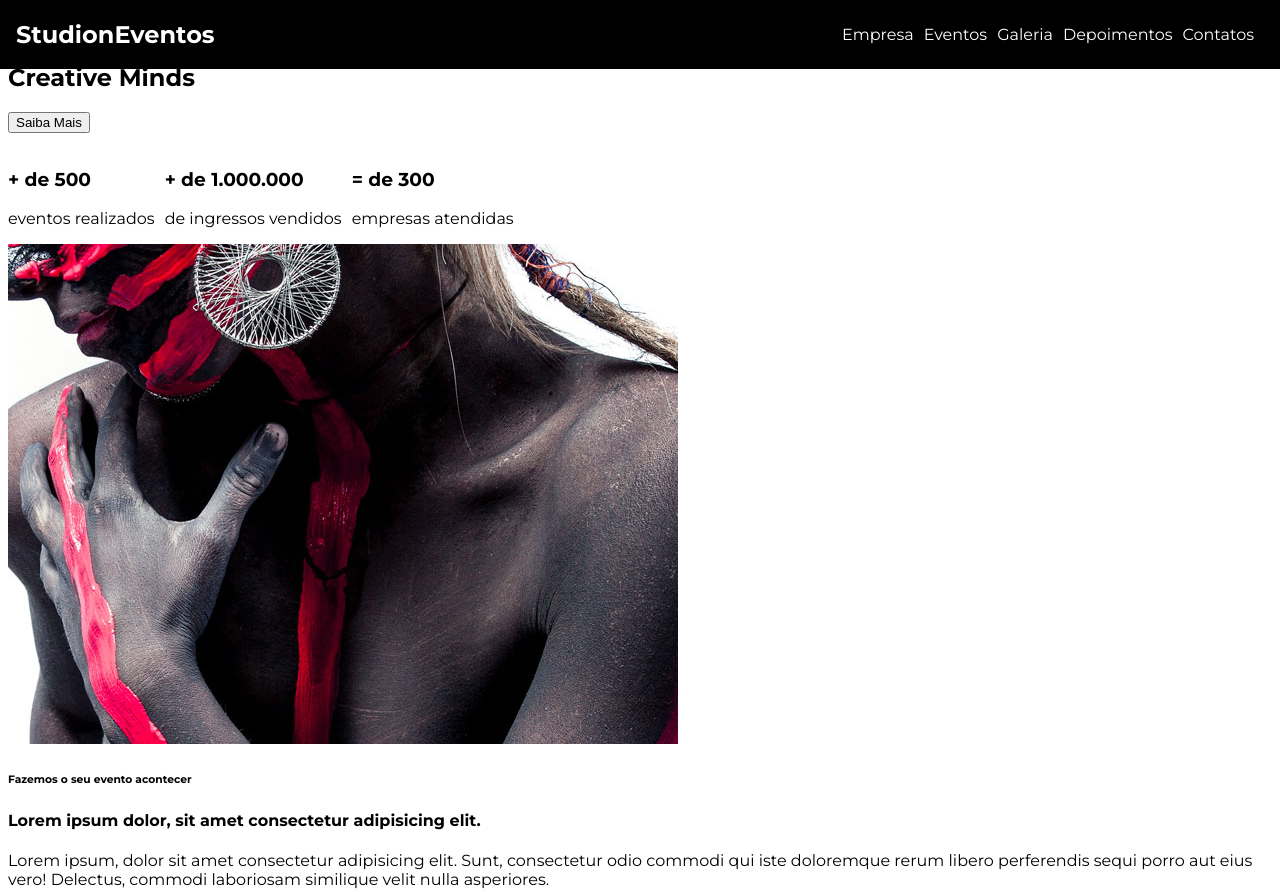
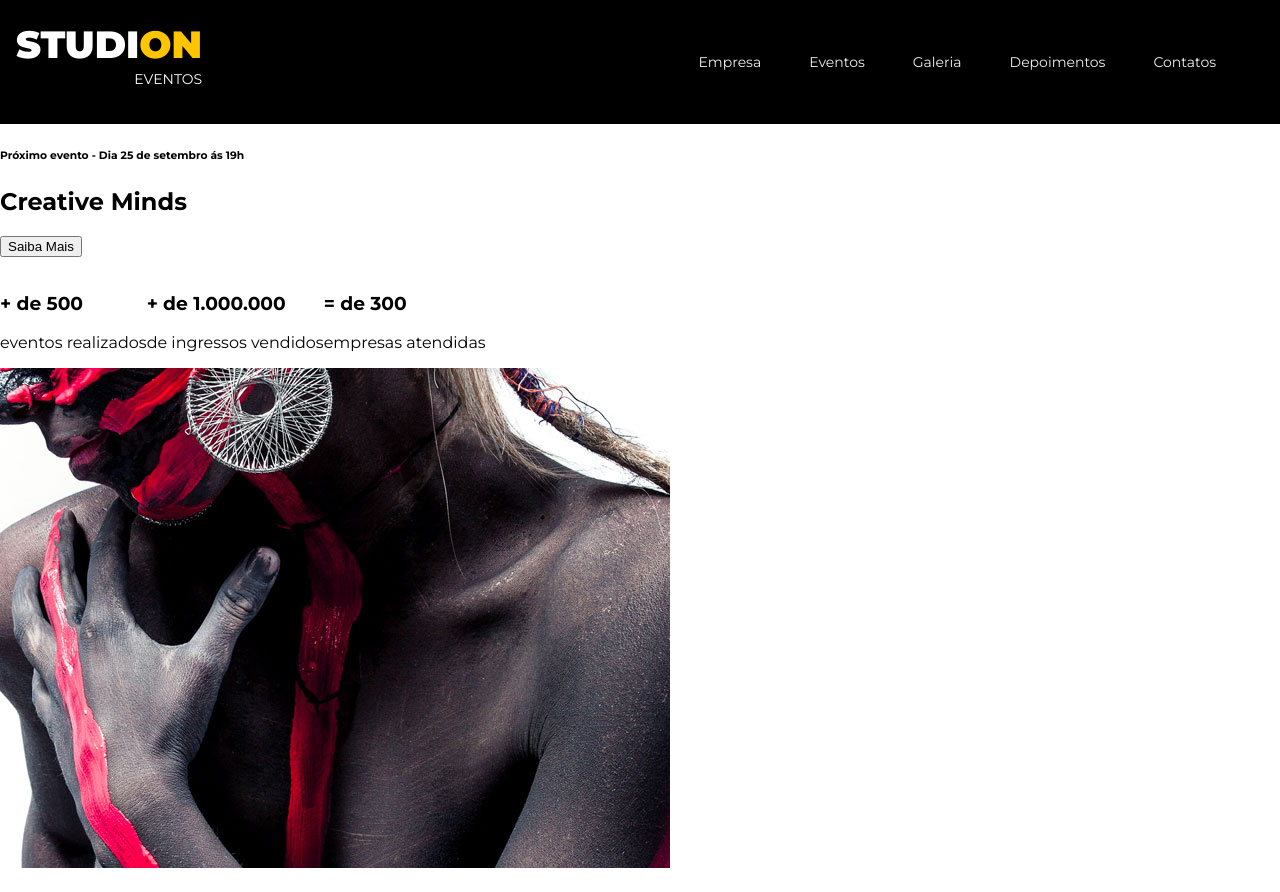
Before and after one commit to KaioDD/studion, a website: page src/index.html in a window 1280 px wide. Shown: the top 892 px of the page. Drawn offline with Linux system fonts and the light colour scheme.

Commit message:
modify style.css

```diff
--- a/src/index.html
+++ b/src/index.html
@@ -10,7 +10,10 @@
 
   <body>
     <nav class="navbar">
-      <h1>Studi<span>on</span><span>Eventos</span></h1>
+      <h1 class="logo-studion">
+        Studi<span class="copy--primary">on</span>
+        <span class="Eventos">Eventos</span>
+      </h1>
       <ul class="navbar__links">
         <li>
           <a href="#empresa"> Empresa </a>
--- a/src/style.css
+++ b/src/style.css
@@ -1,26 +1,24 @@
-@import url("https://fonts.googleapis.com/css2?family=Montserrat:wght@400;700&display=swap");
+@import url("https://fonts.googleapis.com/css2?family=Montserrat:wght@400;700;900&display=swap");
 
 * {
   box-sizing: border-box;
 }
 
 :root {
+  --color-primary: #ffc500;
   font-family: "montserrat", sans-serif;
   font-size: 16px;
 }
 
-header {
+body {
   margin: 0;
+  padding-top: 7.75rem;
 }
 
 ul {
   display: flex;
   list-style: none;
   padding-left: 0;
-}
-
-li {
-  margin-right: 0.625rem;
 }
 
 .navbar {
@@ -32,6 +30,7 @@ li {
   left: 0;
 
   width: 100vw;
+  height: 7.75rem;
   padding: 0 1rem;
 
   background-color: #000; /* vermelho / verde / azul / transparência  - 0 - f = hexadecimal */
@@ -43,6 +42,32 @@ li {
 }
 
 .navbar__links a {
-  color: white;
+  color: rgb(240, 240, 240);
   text-decoration: none;
 }
+
+.navbar__links a:hover {
+  color: var(--color-primary);
+}
+
+.navbar__links li {
+  font-size: 0.875rem;
+  margin-right: 3rem;
+}
+
+.logo-studion {
+  font-size: 2.375rem;
+  font-weight: 900;
+  line-height: 1ch;
+  text-transform: uppercase;
+  text-align: right;
+}
+
+.Eventos {
+  font-size: 0.875rem;
+  font-weight: 400;
+}
+
+.copy--primary {
+  color: var(--color-primary);
+}
```
